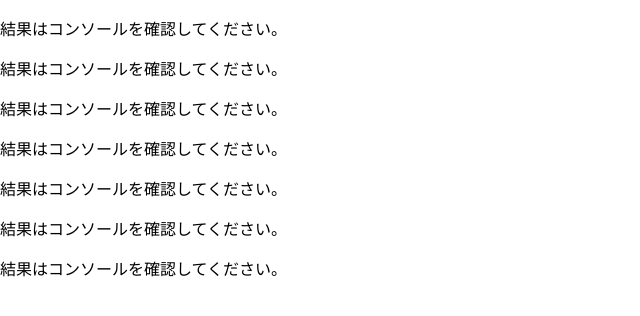
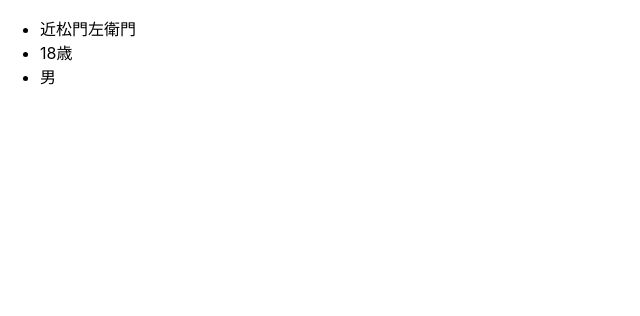
Before and after one commit to nekketsu2010/quick-react, a React (Create React App) app: page / in a window 1280 px wide. Shown: the top 316 px of the page, without its empty margins (0-640 px from the left). Built offline with nearby package versions, Linux system fonts and the light colour scheme.

Commit message:
feature: MyAttrMultiを描画するように変更しました。

```diff
--- a/src/index.js
+++ b/src/index.js
@@ -1,21 +1,20 @@
 import React from 'react';
 import ReactDOM from 'react-dom/client';
 import './index.css';
-import MyType from './MyType';
+import MyAttrMulti from './MyAttrMulti';
 import reportWebVitals from './reportWebVitals';
 
 const root = ReactDOM.createRoot(document.getElementById('root'));
-const str = 'おはようございます<br />さようなら'
+const data = {
+  name: '近松門左衛門',
+  age: 18,
+  sex: '男',
+};
+
 root.render(
   <div>
     {/* <App /> */}
-    <MyType value="山田" />
-    <MyType value={ '鈴木' } />
-    <MyType value={ 108 } />
-    <MyType value={ true } />
-    <MyType value={ ['うめ', 'もも', 'さくら'] } />
-    <MyType value={ {name:"山田太郎", age:40} } />
-    <MyType value={ () => console.log('Hoge') }  />
+    <MyAttrMulti {...data} />
 
   </div>
 );
```
